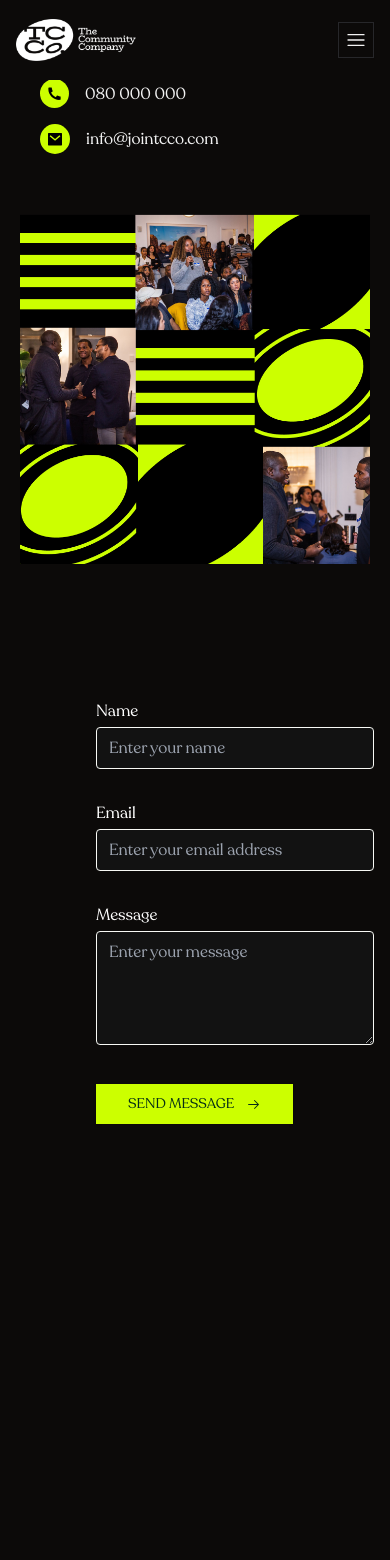
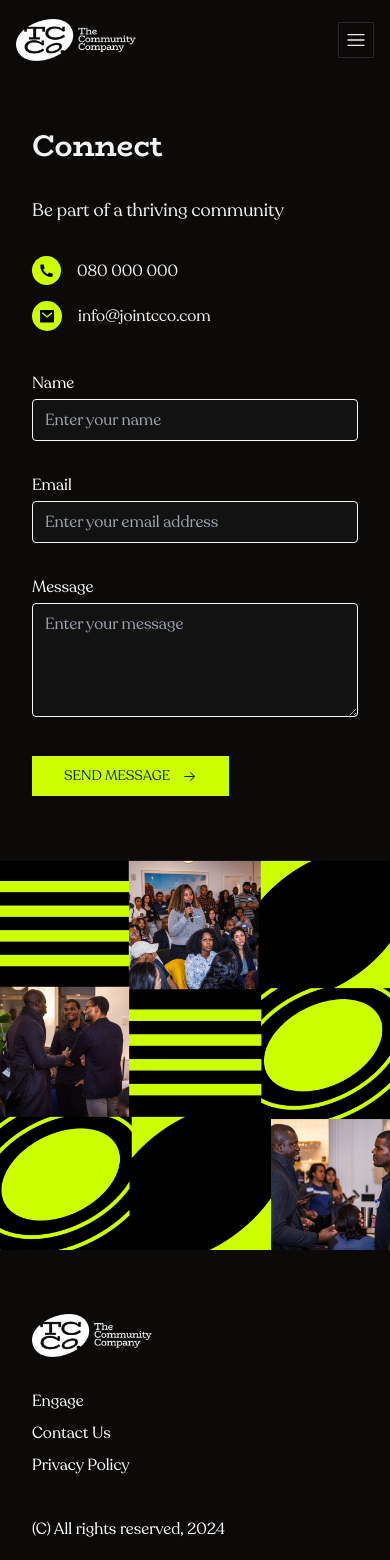
Before and after one commit to od41/tcco-website, a Next.js app: page /contact-us in a window 390 px wide. Shown: the top 1560 px of the page. Before the commit the page ends 1148 px from the top, so only its background shows below. Built offline with nearby package versions, Linux system fonts and the light colour scheme.

Commit message:
ui: contact page

```diff
--- a/src/app/contact-us/contact-form.tsx
+++ b/src/app/contact-us/contact-form.tsx
@@ -28,7 +28,7 @@ const ContactForm = () => {
   };
 
   return (
-    <div className="p-6 pt-0 w-full ml-20 mt-[135px]">
+    <div className="lg:p-6 pt-0 w-full lg:ml-20">
       <form onSubmit={handleSubmit(onSubmit)} className="space-y-8">
         <div>
           <label htmlFor="name" className="block mb-1 text-white">
--- a/src/app/contact-us/page.tsx
+++ b/src/app/contact-us/page.tsx
@@ -1,15 +1,17 @@
 import Image from "next/image";
 import ContactForm from "./contact-form";
+import Footer from "@/components/ui/footer";
 
 const visionCollage = require("@/assets/contact-us-photo.png");
 
 export default async function ContactUs() {
   return (
+    <>
       <main className="min-h-screen">
         {/* Hero Section */}
-      <section className="container lg:px-40 h-[90vh] flex flex-col lg:flex-row items-center justify-center py-12">
-        <div className="mt-40">
-          <div className="p-5 mb-10">
+        <section className="container lg:px-40 lg:h-[90vh] flex flex-col lg:flex-row items-start justify-center pt-12 pb-16">
+          <div className="">
+            <div className="lg:p-5 mb-10">
               <h1 className="text-3xl font-display mb-8">Connect</h1>
               <p className="text-lg mb-8">Be part of a thriving community</p>
               <div className="flex items-center gap-4 mb-4">
@@ -48,7 +50,7 @@ export default async function ContactUs() {
               </div>
             </div>
 
-          <div className="w-full h-[350px] aspect-square relative">
+            <div className="w-full h-[350px] aspect-square relative hidden lg:block">
               <Image
                 src={visionCollage.default.src}
                 alt="TC Co. - connecting people photo"
@@ -59,6 +61,16 @@ export default async function ContactUs() {
           </div>
           <ContactForm />
         </section>
+        <div className="w-full h-[100vw] lg:h-[350px] aspect-square relative block lg:hidden">
+          <Image
+            src={visionCollage.default.src}
+            alt="TC Co. - connecting people photo"
+            layout="fill"
+            objectFit="cover"
+          />
+        </div>
       </main>
+      <Footer isMini />
+    </>
   );
 }
--- a/src/components/ui/footer.tsx
+++ b/src/components/ui/footer.tsx
@@ -15,7 +15,7 @@ import {
 const logo = require("@/assets/logo-white.png");
 const footerPhoto = require("@/assets/footer-photo.jpg");
 
-const Footer = () => {
+const Footer = ({ isMini = false }: { isMini?: boolean }) => {
   const getIconForSocialMedia = (name: string) => {
     switch (name.toLowerCase()) {
       case "instagram":
@@ -32,6 +32,7 @@ const Footer = () => {
   return (
     <>
       {/* Footer Section */}
+      {!isMini && (
         <section className="relative h-[480px] flex items-start justify-center">
           <Image
             src={footerPhoto.default.src}
@@ -53,6 +54,7 @@ const Footer = () => {
             </Button>
           </div>
         </section>
+      )}
       <footer className="relative py-16 text-white">
         <div className="relative z-10 container lg:px-20 grid md:grid-cols-3 gap-8">
           <div className="">
```
Lines whose indentation alone changed are shown as unchanged.
